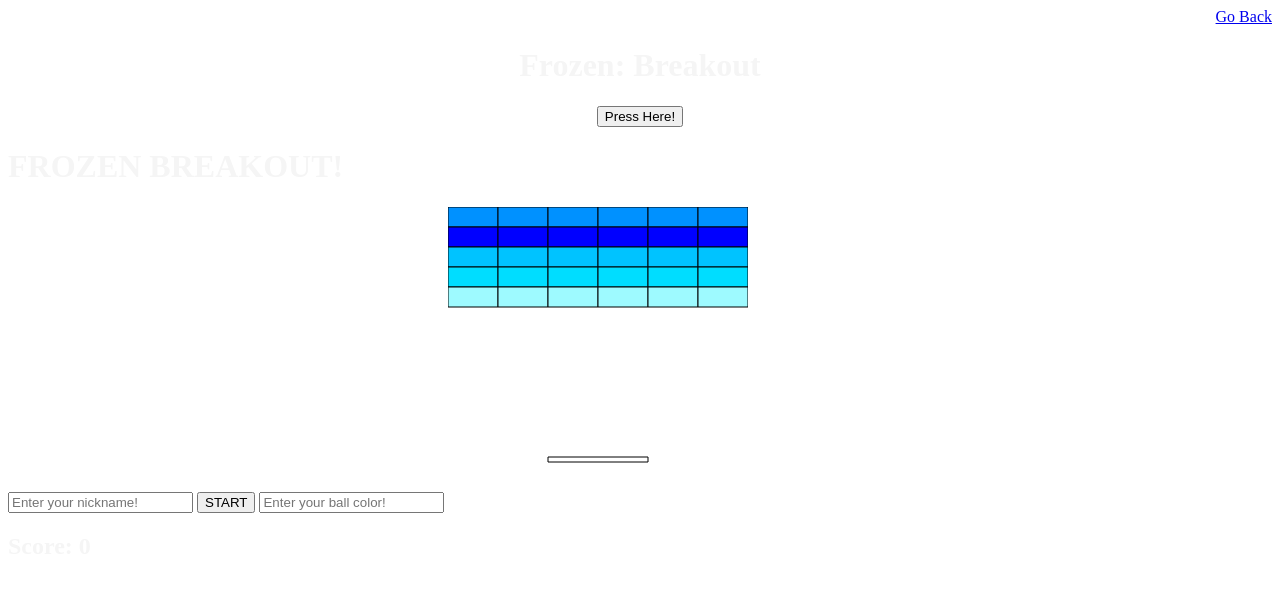
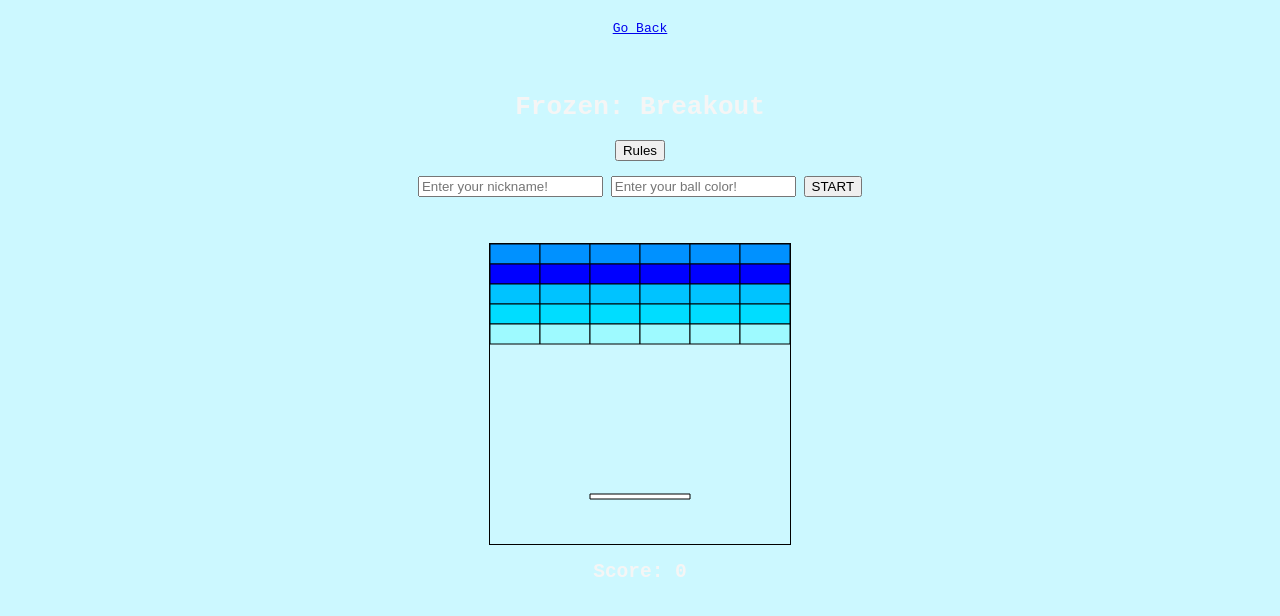
Before and after one commit to ellabc23/everything.io, a plain HTML site: page musicals/frozen.html in a window 1280 px wide. Drawn offline with Linux system fonts and the light colour scheme.

Commit message:
Update frozen.html

```diff
--- a/musicals/frozen.html
+++ b/musicals/frozen.html
@@ -1,13 +1,14 @@
+<!DOCTYPE html>
 <html>
 <head>
-	<body background="">
+<!-- 	<body background=""> -->
 		<p align="right"><a href="https://ellabc23.github.io/everything.io/home.html">Go Back  </a></p><p> </p>
 	<title>Frozen: Breakout</title>
 	 <font color="WhiteSmoke">
 		<center><h1> Frozen: Breakout </h1>
-		 <button onclick="myFunction()"> Press Here!</button>
+<button onclick="myFunction()"> Rules</button>
+<script type="text/javascript">
 
-<script>
 function myFunction() {
     alert("Frozen is such a fun Broadway show with dark twists. Caissie Levy is an amazing Elsa!");
     alert("Help Elsa prove that she isn't just a monster in a cave by helping her break all of the blocks.");
@@ -15,18 +16,56 @@
     alert("My favorite songs from Frozen are Let it Go and Monster. That dress transformation was seamless!");
 }
 </script>
-		 </center>
-  <body>
-    <h1 class="Elsa" id="title">FROZEN BREAKOUT!</h1>
-    <input id="nickNameInput" placeholder="Enter your nickname!"></input>
-<button class="someMargin" onclick="startClicked()">START</button>
-    <input id="ballColorInput" placeholder="Enter your ball color!"></input>
-      <canvas id="canvas"></canvas>
-<h2 class="Elsa" id="score">SCORE:0
 
+    <h3>    </h3>
+
+    <input id="nicknameInput" class="someMargin" type="text" placeholder="Enter your nickname!"></input>
+    <input id="ballColorInput" class="someMargin" type="text" placeholder="Enter your ball color!"></input>
+    <button class="someMargin" onclick="startClicked()">START</button>
+
+
+
+<h2 id="nicknameoutput" ></h2>
+    <canvas id="canvas"></canvas>
+    <h2 class="Elsa" id="score">SCORE: 0</h2>
     <div id="highScores"></div>
+
+
   </body>
 </html>
+
+<style>
+     body {
+        display: flex;
+        align-items: center;
+        justify-content: center;
+        flex-direction: column;
+
+        background-color: #ccf8ff;
+        font-family: monospace;
+
+      }
+      canvas {
+        border: 1px solid black;
+        display: block;
+        border-bottom: 1px solid black;
+
+}
+
+#title{
+  text-align: center;
+  width:100%;
+    height:75px;
+  line-height:75px;
+  font-size: 50px;
+  background-color:#b5d5ff;
+
+}
+.someMargin {
+  margin-bottom: 30px;
+
+}
+</style>
 
 <script>
 var CANVAS_SIZE = 300;
@@ -304,37 +343,3 @@
 motion.start();
 
 </script>
-
-<style>
-
-     body {
-        display: flex;
-        align-items: center;
-        justify-content: center;
-        flex-direction: column;
-
-        background-color: #ccf8ff;
-        font-family: monospace;
-
-      }
-      canvas {
-        border: 1px solid black;
-        display: block;
-        border-bottom: 1px solid black;
-
-}
-
-#title{
-  text-align: center;
-  width:100%;
-    height:75px;
-  line-height:75px;
-  font-size: 50px;
-  background-color:#b5d5ff;
-
-}
-.someMargin {
-  margin-bottom: 30px;
-
-}
-</style>
```
